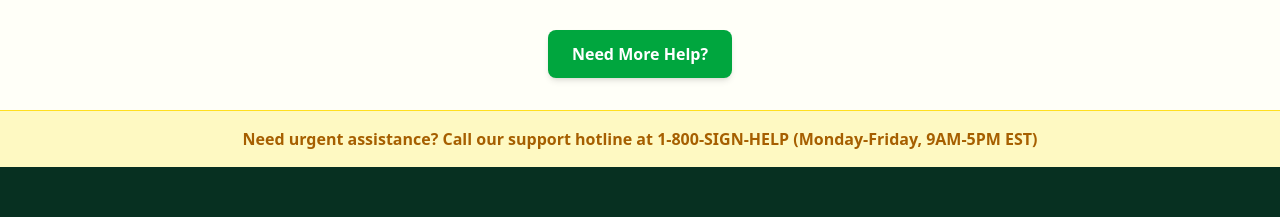
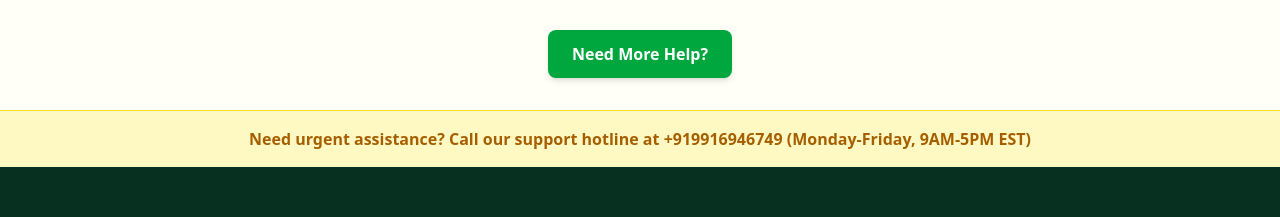
Before and after one commit to Yousuf-cse/client-signcraft-site, a React (Vite) app in the folder frontend/: page / in a window 1280 px wide. Shown: the part 4410-4627 px from the top of the page. Built offline with nearby package versions, Linux system fonts and the light colour scheme.

Commit message:
change the urgent assistance number in HelpSupport.jsx

```diff
--- a/frontend/src/section/HelpSupport.jsx
+++ b/frontend/src/section/HelpSupport.jsx
@@ -48,7 +48,7 @@ export default function HelpSupport() {
 
       <div className="bg-yellow-100 p-4 text-center border-t border-yellow-300">
         <p className="text-yellow-700 font-bold">
-          Need urgent assistance? Call our support hotline at 1-800-SIGN-HELP (Monday-Friday, 9AM-5PM EST)
+          Need urgent assistance? Call our support hotline at +919916946749 (Monday-Friday, 9AM-5PM EST)
         </p>
       </div>
     </Element>
```
